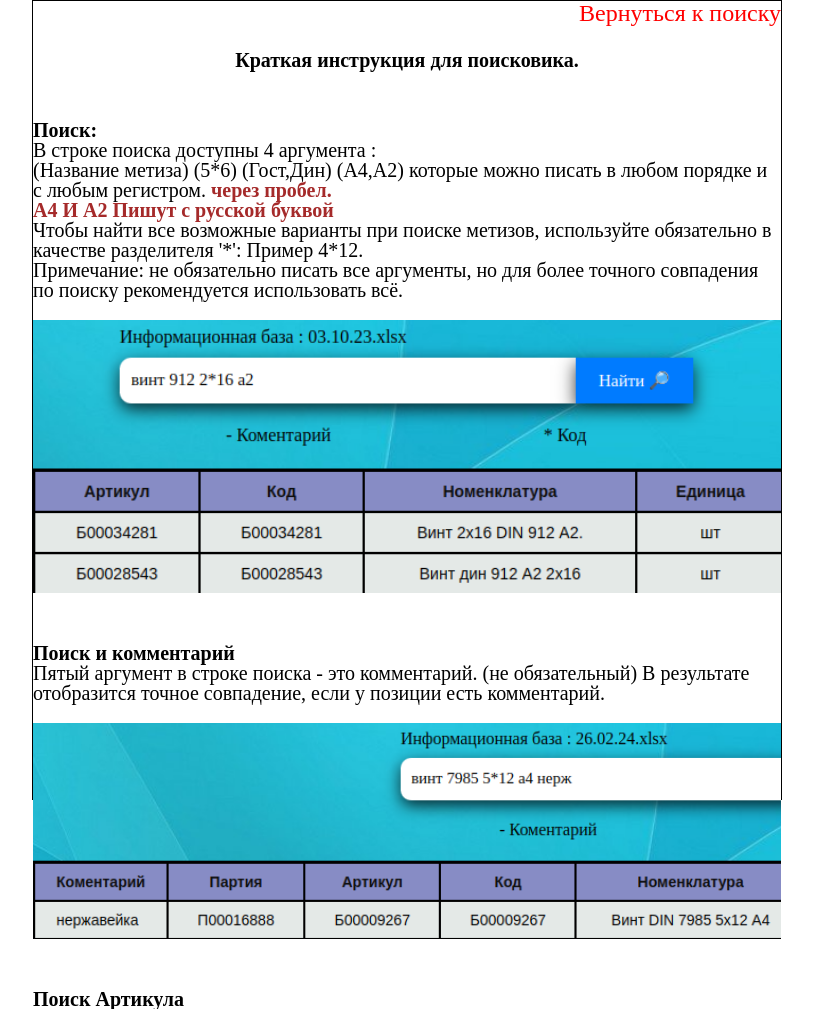
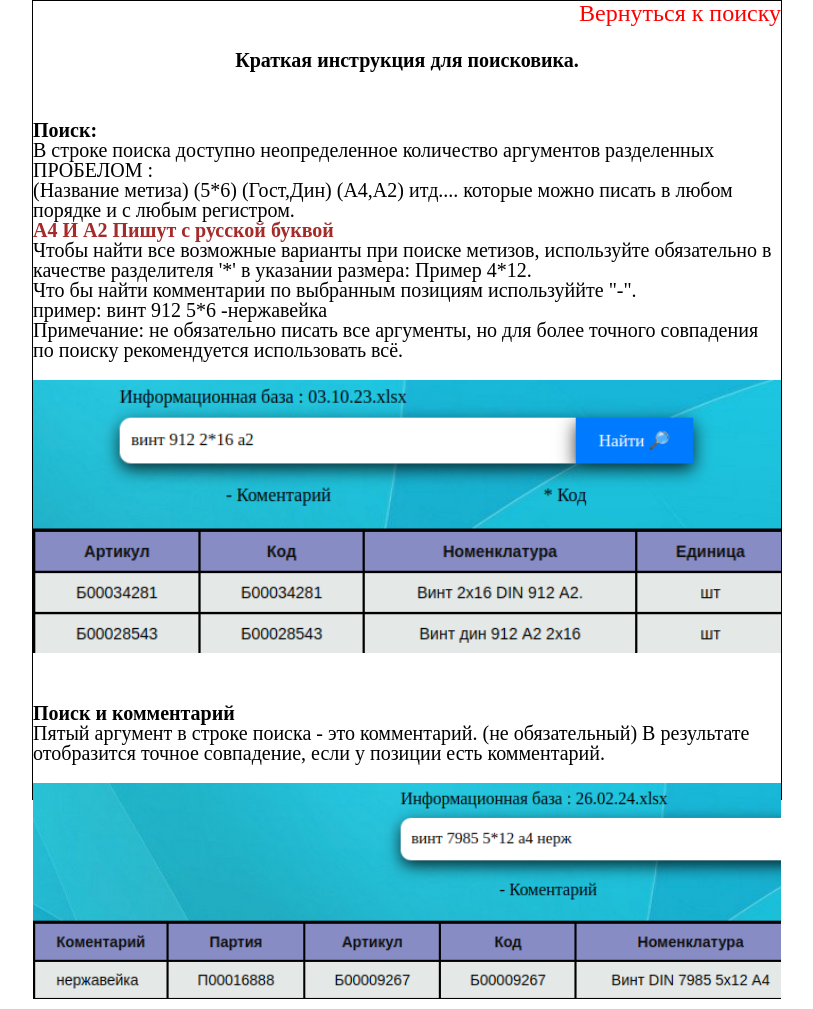
Before and after one commit to banywick/enterprise, a Django app: page /manual/ in a window 1280 px wide. Shown: the top 1009 px of the page, without its empty margins (233-1046 px from the left). Run offline with Django 5.2, Linux system fonts and the light colour scheme; data that the repository does not hold is empty; parts of the project's set-up code (start-up, migrations or seed data) failed here and were passed over.

Commit message:
Готов к деплою!

```diff
--- a/finder/templates/manual.html
+++ b/finder/templates/manual.html
@@ -18,12 +18,14 @@
             <div class="info_block">
                 <p>
                     <strong>Поиск:</strong><br />
-                    В строке поиска доступны 4 аргумента :<br>
-                     (Название метиза) (5*6) (Гост,Дин) (А4,А2) которые можно писать в любом порядке и с любым регистром.
-                     <strong style="color: brown;"> через пробел.</strong> <br>
+                    В строке поиска доступно неопределенное количество аргументов разделенных ПРОБЕЛОМ :<br>
+                     (Название метиза) (5*6) (Гост,Дин) (А4,А2) итд.... которые можно писать в любом порядке и с любым регистром.
+                     <br>
                    <strong style="color: brown;"> A4 И А2 Пишут с русской буквой</strong> <br>
                      Чтобы найти все возможные варианты при поиске метизов, используйте обязательно в качестве
-                    разделителя '*': Пример 4*12. <br>
+                    разделителя '*' в указании размера: Пример 4*12. <br>
+                    Что бы найти комментарии по выбранным позициям используййте "-". <br>
+                    пример: винт 912 5*6 -нержавейка <br>
                     Примечание: не обязательно писать все аргументы, но для более точного совпадения по поиску рекомендуется использовать всё.
                 </p>
                 <br />
--- a/finder/utils.py
+++ b/finder/utils.py
@@ -65,7 +65,6 @@ def get_context_input_filter_all(request):  # Поиск всему
                 else:
                     query &= Q(title__icontains=v)
         query_all = query & metiz_all & repl_a & fi
-        print(query_all)
 
 
         error_message = "Товар не найден"
```
